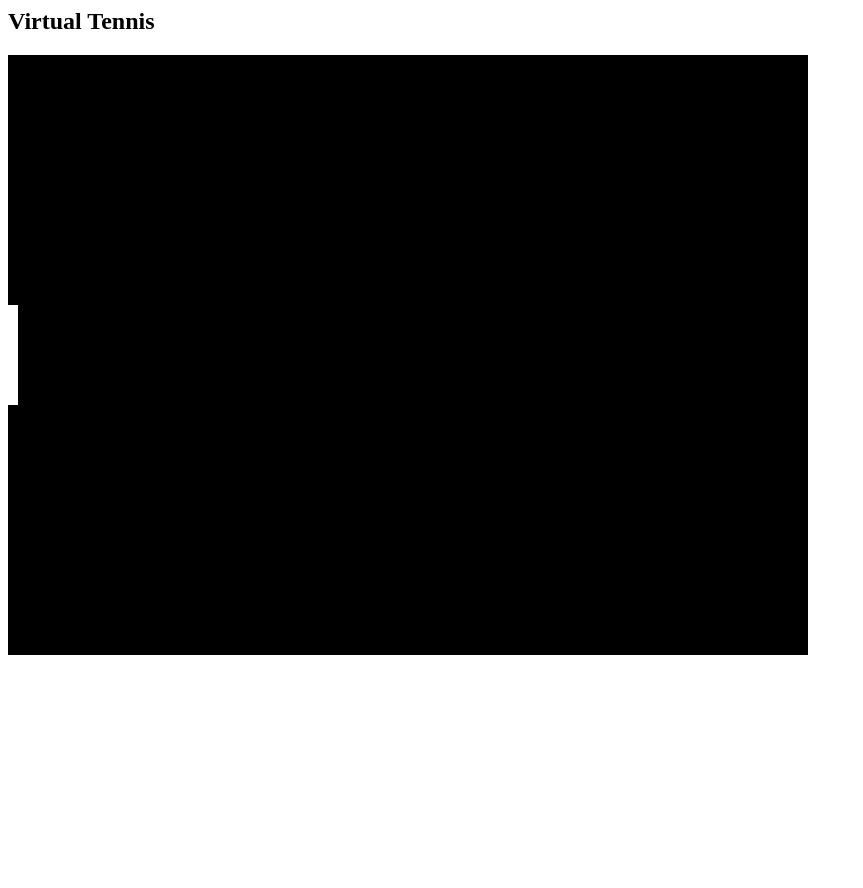
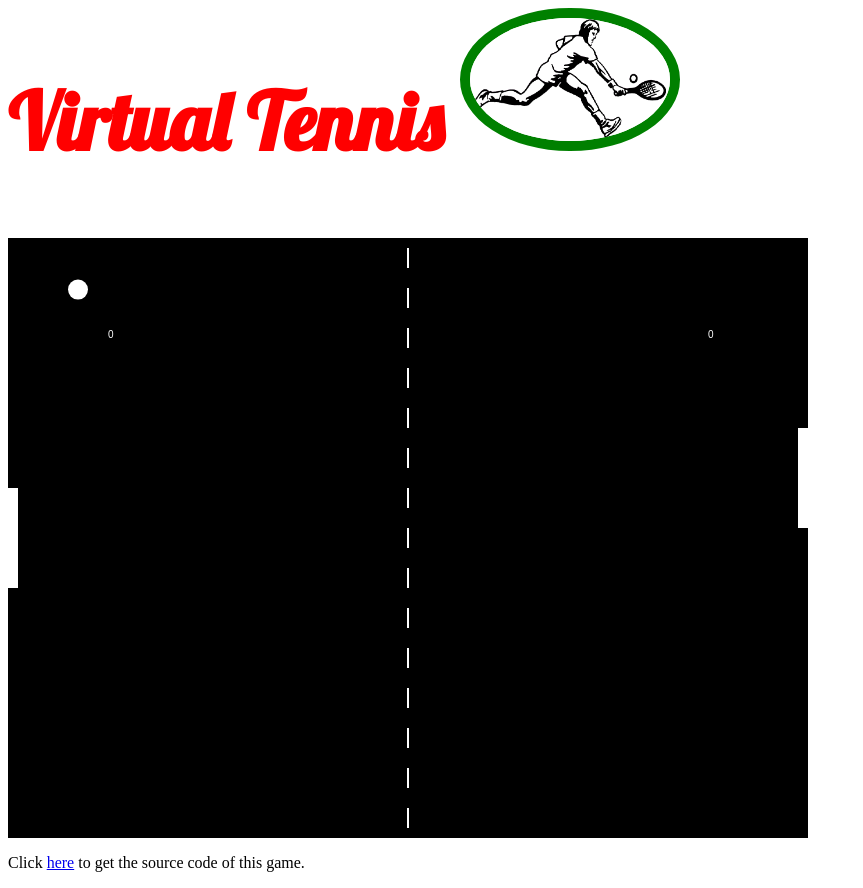
Before and after one commit to Ganitagya/Virtual-Tennis, a plain HTML site: page game.html in a window 1280 px wide. Shown: the whole page, without its empty margins (0-863 px from the left). Before the commit the page ends 800 px from the top, so only its background shows below. Drawn offline with Linux system fonts and the light colour scheme; files whose address does not match are found by name.

Commit message:
Basic single player gameplay

```diff
--- a/game.html
+++ b/game.html
@@ -1,6 +1,35 @@
+<link href="https://fonts.googleapis.com/css?family=Lobster" rel="stylesheet" type="text/css">
+
 <html>
+<style>
+	.red-text {
+		color: red;
+	}
 
-<h2 class = "red-text">Virtual Tennis</h2>
+	h2 {
+		font-size: 80px;
+		font-family: Lobster, Helvetica;
+	}
+
+	.smaller-image{
+		width: 200px;
+	}
+
+	.thick-green-border {
+		border-color: green;
+		border-width: 10px;
+		border-style: solid;
+		border-radius: 50%;
+	}
+
+</style>
+
+<h2 class = "red-text">Virtual Tennis
+
+<a target = "_blank" href = "https://github.com/Ganitagya"> <img class = "smaller-image thick-green-border" src = "C:\Users\Cleo\GameProjects\tennis-project\dc9Kjdeqi.jpg"
+		alt = "The tennis logo"> </a>
+
+</h2>
 
 <!-- window.onload functionality... as soon as the window finishes loading run the code between {} after function()
 Our code does not run till the entire window is finished loading -->
@@ -13,8 +42,19 @@ Our code does not run till the entire window is finished loading -->
 <script>
 var canvas;  //works as a handle to the canvas
 var canvasContext;
+var ballX = 50;
+var ballY = 50;
+var ballSpeedX = 10;
+var ballSpeedY = 4;
+
+var player1Score = 0;
+var player2Score = 0;
+const WINNING_SCORE = 10 ;
+
+var showingWinScreen = false;
 
 var paddle1Y = 250;
+var paddle2Y = 250;
 
 const PADDLE_HEIGHT = 100;
 const PADDLE_THICKNESS = 10;
@@ -30,13 +70,30 @@ function calculateMousePos(evt) {
 	};
 }
 
+function handleMouseClick( evt) {
+	if ( showingWinScreen) {
+		player1Score = 0;
+		player2Score = 0;
+
+		showingWinScreen = false;
+	}
+}
+
 window.onload = function() {
 	canvas = document.getElementById("gameCanvas");
 	canvasContext = canvas.getContext('2d');
 
 	var framesPerSecond = 30;
+	//setInterval(callBoth, 1000 / framesPerSecond);
+	//setInterval takes interval argument in millisecond and 1000 millisecond  = 1 second
+	//Notice that the framesPerSecond variable is a local variable in this javaScript code snippet
 
-	setInterval( drawStuff, 1000 / framesPerSecond);
+	setInterval( function() {
+			moveEverything();
+			drawEverything();
+	}, 1000 / framesPerSecond);
+
+	canvas.addEventListener( 'mousedown', handleMouseClick);
 
 	canvas.addEventListener('mousemove', function(evt) {
 											var mousePos = calculateMousePos(evt);
@@ -44,13 +101,118 @@ window.onload = function() {
 							})
 }
 
-function drawStuff() {
+function callBoth() {
+	moveEverything();
+	drawEverything();
+}
+
+function ballReset() {
+	if( player1Score >= WINNING_SCORE || player2Score >= WINNING_SCORE) {
+		showingWinScreen = true;
+	}
+
+
+	ballSpeedX = -ballSpeedX;
+	ballX = canvas.width / 2;
+	ballY = canvas.height / 2;
+}
+
+function computerMovement() {
+
+	var paddle2YCentre = paddle2Y + ( PADDLE_HEIGHT / 2 );
+
+	if ( paddle2YCentre < ballY - 35 ) {
+		paddle2Y += 6;
+	}
+	else if ( paddle2YCentre > ballY + 35 ) {
+		paddle2Y -= 6;
+	}
+}
+
+function moveEverything() {
+
+	if ( showingWinScreen) {
+		return;
+	}
+
+	computerMovement();
+
+	ballX += ballSpeedX;
+	ballY += ballSpeedY;
+
+	if ( ballX < 0 ){
+		if ( ballY > paddle1Y && ballY < (paddle1Y + PADDLE_HEIGHT) ) {
+			ballSpeedX = -ballSpeedX;
+
+			var deltaY = ballY
+						- ( paddle1Y + PADDLE_HEIGHT / 2 );
+				ballSpeedY = deltaY * 0.35;
+		}
+
+		else {
+			player2Score++;				//score should be updated before ballReset
+			ballReset();
+		}
+	}
+
+	if( ballX > canvas.width ) {
+		if ( ballY > paddle2Y && ballY < (paddle2Y + PADDLE_HEIGHT) ) {
+			ballSpeedX = -ballSpeedX;
+
+			var deltaY = ballY
+						- ( paddle2Y + PADDLE_HEIGHT / 2 );
+				ballSpeedY = deltaY * 0.35;
+		}
+
+		else {
+			player1Score++ ;			//score should be updated before ballReset
+			ballReset();
+		}
+	}
+
+	if( ballY > canvas.height || ballY < 0 ) {
+		ballSpeedY = -ballSpeedY;
+	}
+}
+
+function drawNet() {
+	for ( var i = 10; i < canvas.height; i += 40) {
+		colorRect( canvas.width/2 - 1, i, 2, 20, 'white');
+	}
+}
+function drawEverything() {
+
+	if ( showingWinScreen) {
+		colorRect(0, 0, canvas.width, canvas.height, 'black');
+		canvasContext.fillStyle = 'white';
+
+		if( player1Score >= WINNING_SCORE ) {
+			canvasContext.fillText( "Left Player Won !!!", 350, 200);
+		}
+		else if ( player2Score >= WINNING_SCORE) {
+			canvasContext.fillText( "Right Player Won !!!", 350, 200);
+		}
+
+		canvasContext.fillText("Click to Continue", 350, 500);
+		return;
+	}
 
 	//next line will blank out the screen with black
 	colorRect(0, 0, canvas.width, canvas.height, 'black');
 
+	drawNet();
+
 	//this is left player paddle
 	colorRect(0, paddle1Y, PADDLE_THICKNESS, PADDLE_HEIGHT, 'white');
+
+	//this is right computer paddle
+	colorRect(canvas.width - PADDLE_THICKNESS , paddle2Y, PADDLE_THICKNESS, PADDLE_HEIGHT, 'white');
+
+	//next line draws the ball
+	colorCircle(ballX, ballY, 10, 'white');
+
+	canvasContext.fillText(player1Score, 100, 100);
+	canvasContext.fillText(player2Score, canvas.width - 100, 100);
 
 }
 
@@ -59,4 +221,16 @@ function colorRect( leftX, topY, width, height, color) {
 	canvasContext.fillRect( leftX, topY, width, height);
 }
 
+function colorCircle(centreX, centreY, radius, color) {
+	canvasContext.fillStyle = color;
+	canvasContext.beginPath();		//helps to define a shape to be filled in
+	canvasContext.arc(centreX, centreY, radius, 0, Math.PI * 2, true);
+	canvasContext.fill();
+}
+
 </script>
+
+
+<p>Click
+	<a target="_blank" href = "https://github.com/Ganitagya">here</a> to get the source code of this game.</p>
+</html>
```
